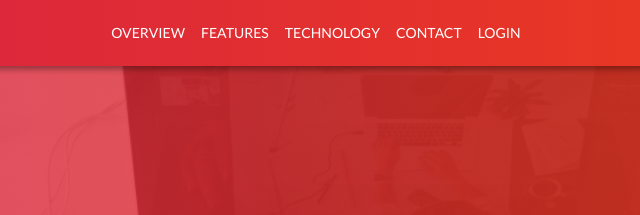
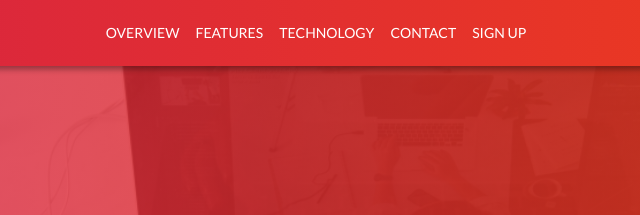
Before and after one commit to Aashik81443/CloudBudget, a website: page index.html in a window 1280 px wide. Shown: the top 215 px of the page, 366-1006 px from the left. Drawn offline with nearby package versions, Linux system fonts and the light colour scheme; files whose address does not match are found by name.

Commit message:
index updated

```diff
--- a/index.html
+++ b/index.html
@@ -45,7 +45,7 @@
 							<a class="nav-link" href="#">contact</a>
 						</li>
 						<li class="nav-item">
-							<a class="nav-link" href="#">login</a>
+							<a class="nav-link" href="#">sign up</a>
 						</li>
 					</ul>
 					<form class="form-inline my-1 my-lg-0">
```
